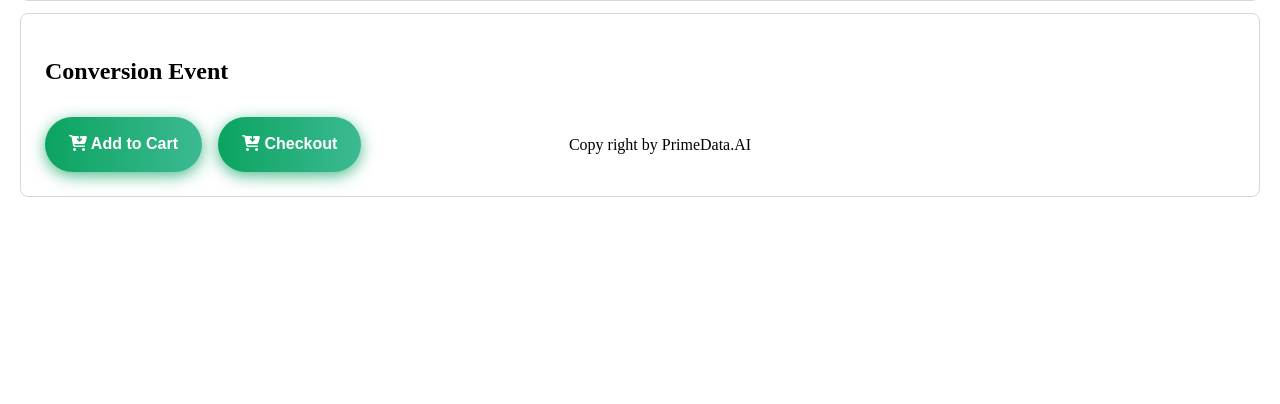
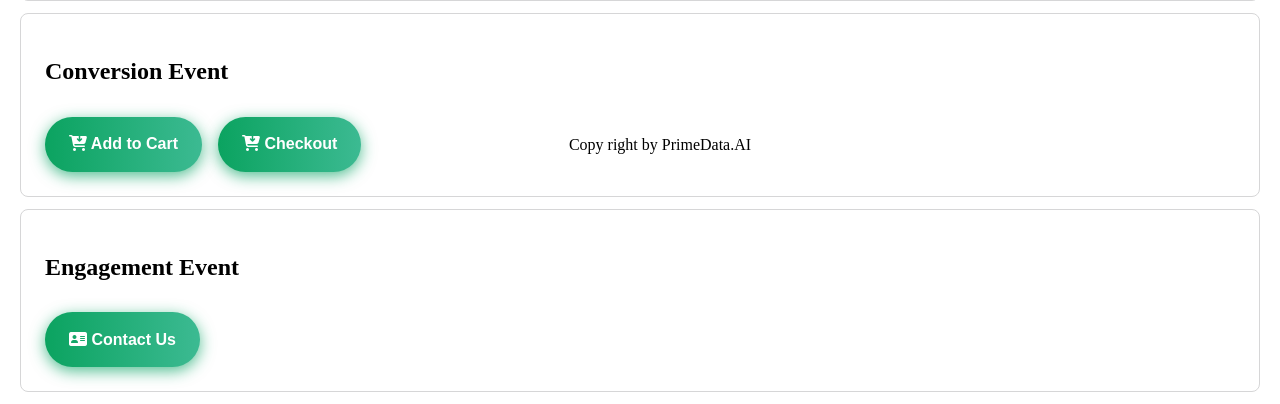
Before and after one commit to primedata-ai/prime-tools, a web app: file pages/demo.html in a window 1280 px wide. Shown: the part 634-1038 px from the top of the page. Before the commit the page ends 831 px from the top, so only its background shows below. Run offline with its HTML, style and script files only (its server is not run), Linux system fonts and the light colour scheme; some libraries are stand-ins or nearby versions.

Commit message:
Add event popup

```diff
--- a/pages/demo.html
+++ b/pages/demo.html
@@ -229,6 +229,16 @@
                 Cart
             </button>
             <button id="demo_checkout" class="bn632-hover bn22"><i class="fa-solid fa-cart-arrow-down"></i> Checkout
+            </button>
+
+        </div>
+    </section>
+
+    <section>
+        <div class="events_section">
+            <h1>Engagement Event</h1>
+
+            <button id="demo_engagement_popup" class="bn632-hover bn22"><i class="fas fa-address-card"></i> Contact Us
             </button>
 
         </div>
@@ -494,6 +504,14 @@
 
     });
 
+    $(`#demo_engagement_popup`).on("click", async function (event) {
+      event.stopPropagation();
+      event.stopImmediatePropagation();
+      follower.track("demo-engagement-popup");
+      showSnackbar("Track event: demo-engagement-popup success");
+
+    });
+
   }
 
   function showSnackbar(...mess) {
```
